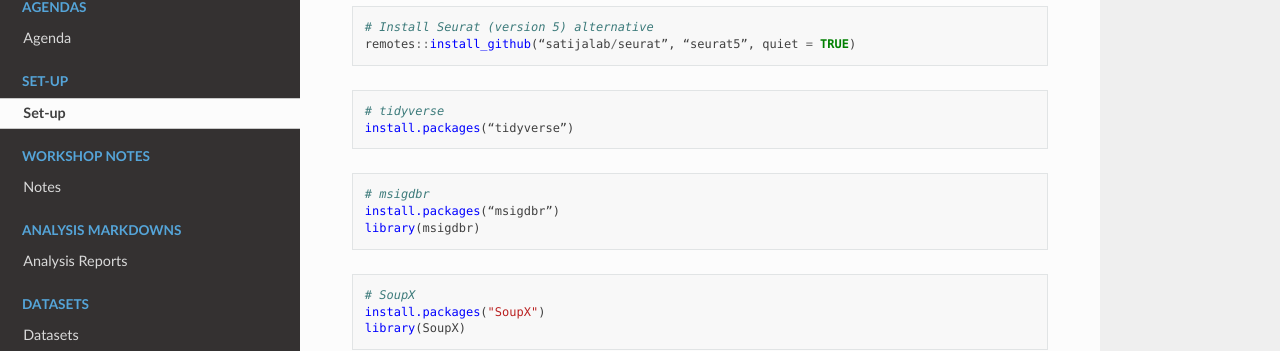
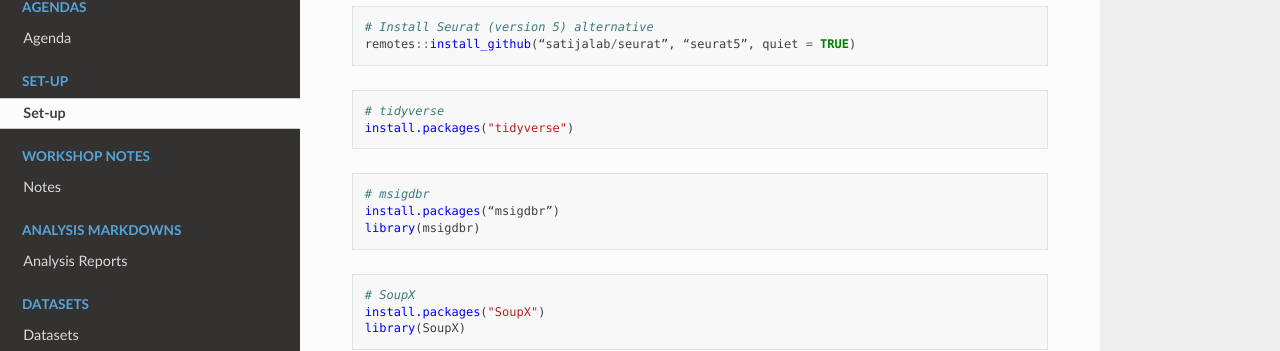
Before and after one commit to dw-thomson/SAGC_scRNAseq_workshop, a Sphinx documentation site: the page built from docs/source/Set-up.rst, in a window 1280 px wide and 900 px high, scrolled down 331 px. Shown: the part 139-490 px from the top of the window. Built offline with Sphinx 7.4.7 and the Read the Docs theme 2.0.0, drawn with Linux system fonts in a browser that asks for light colours.

Commit message:
Update Set-up.rst
w

```diff
--- a/docs/source/Set-up.rst
+++ b/docs/source/Set-up.rst
@@ -22,7 +22,7 @@
 .. code-block:: R
 
     # tidyverse
-    install.packages(“tidyverse”)
+    install.packages("tidyverse")
 
 .. code-block:: R
 
```
